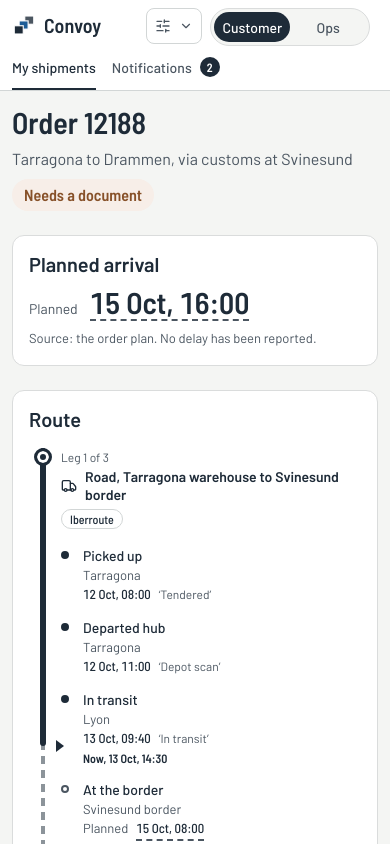
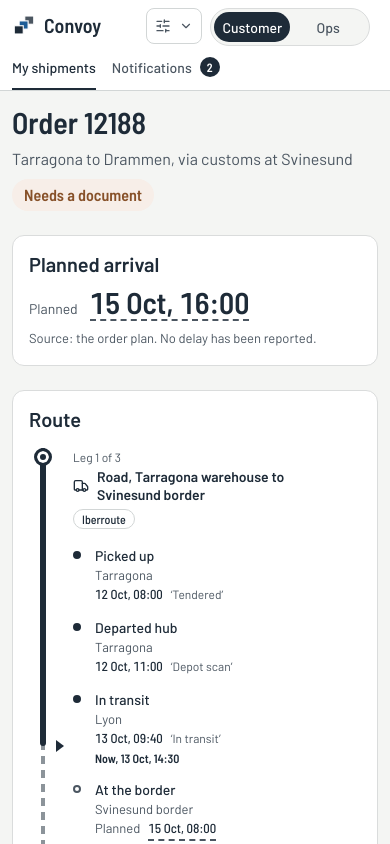
Before and after one commit to 0xBroom/convoy-shipment-tracking, a React (Vite) app: page /customer/shipments/12188 in a window 390 px wide. Shown: the top 844 px of the page. Built offline with nearby package versions, Linux system fonts and the light colour scheme.

Commit message:
fix(timeline): keep the Now marker clear of the leg text on phones

```diff
--- a/src/components/RouteTimeline.css
+++ b/src/components/RouteTimeline.css
@@ -293,7 +293,8 @@
 
   .timeline-leg {
     display: grid;
-    grid-template-columns: 32px 1fr;
+    /* Wide enough for the Now marker, which sits right of the line. */
+    grid-template-columns: 44px 1fr;
     padding-bottom: var(--space-4);
   }
 
```
